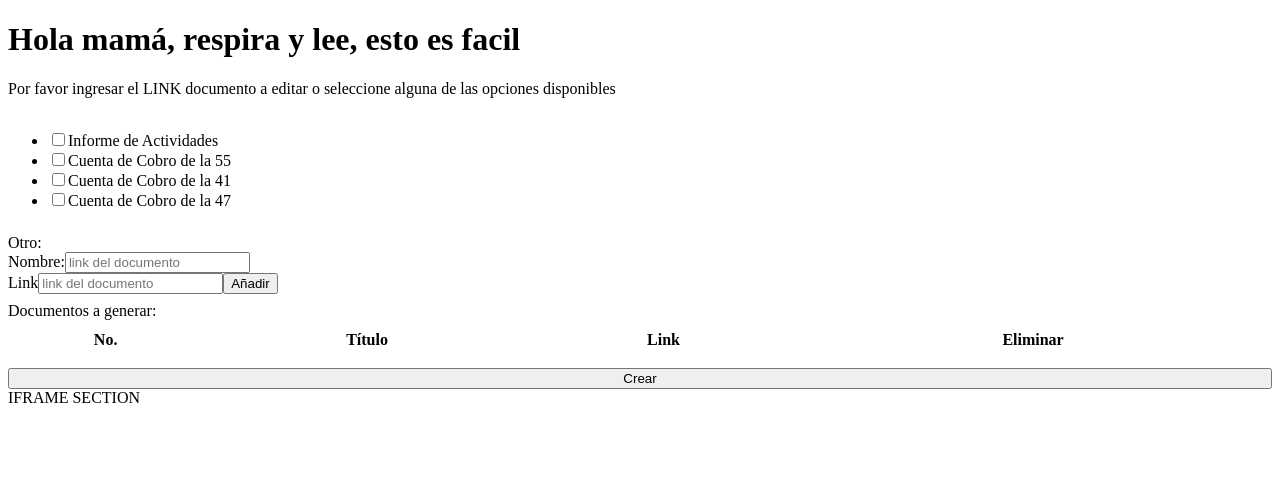
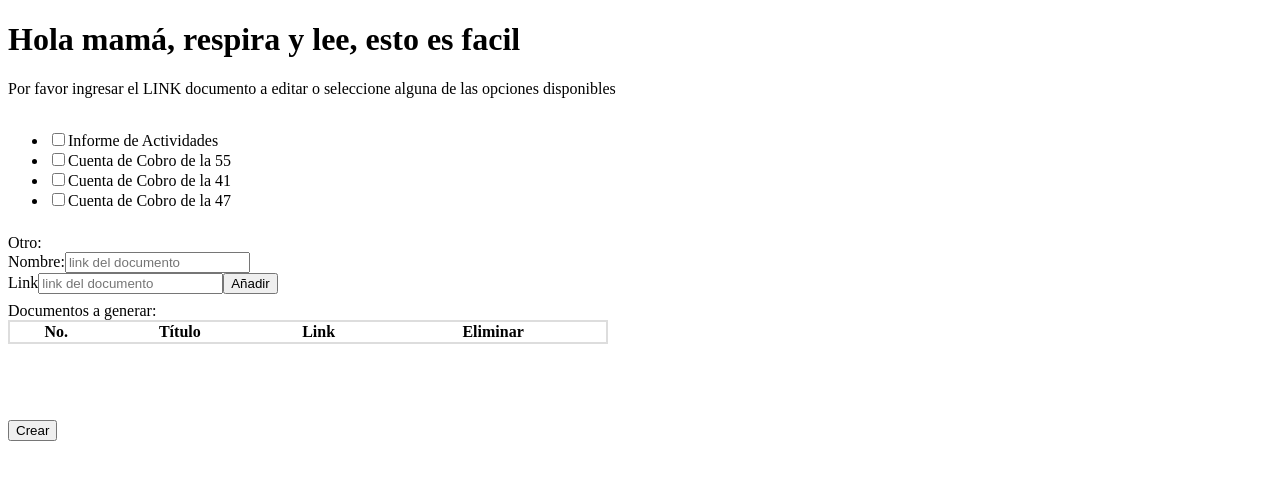
Before and after one commit to juandre1298/cuenta_de_cobro_generator, a Next.js app in the folder cuenta_de_cobro/: page / in a window 1280 px wide. Shown: the top 480 px of the page. Built offline with nearby package versions, Linux system fonts and the light colour scheme.

Commit message:
Improve the general styles

```diff
--- a/cuenta_de_cobro/components/DocDisplay.js
+++ b/cuenta_de_cobro/components/DocDisplay.js
@@ -1,23 +1,35 @@
 "use client"
 import React, { useState, useEffect } from 'react';
 import { useGeneraldocContext } from '../contexts/docContext';
+import { scssST } from '../services/helper';
 
 
 const DocDisplay = () => {
   const {docURL, docList, setDocList }=useGeneraldocContext();
 
   return (
-    <div >
-      IFRAME SECTION
-      <div id="result1">
-        {
-          docURL && <iframe src={`https://docs.google.com/document/d/${docURL}/edit`} width='1366px' height='623px' frameBorder='0'></iframe>
-        }
-        </div>
-      {docList.map(e=>{return <div key={e.id}>
-        <h2>{e.title}</h2>
-        <iframe src={e.link} width='1366px' height='623px' frameBorder='0'></iframe>
-      </div>})}
+    <div className={scssST("iframe-section")}>
+      {docList.map(e=>{
+        return <div key={`iframe-${e.id}`} id={`iframe-${e.id}`} className={scssST("editDoctSection")}>
+          <h2>{e.title}</h2>
+          <div id={e.id} className={scssST("editDoctContainer")}>
+            <iframe src={e.link} frameBorder='0'></iframe>
+            {e.listOfInputs &&
+              <form className={scssST("inputOptionsSection")}>
+                  <fieldset>
+                    <legend>Datos {e.title}</legend>
+                    {e.listOfInputs.map( (inputKey, i)=>{
+                      return <p key={i}>
+                          <label>{inputKey}</label>
+                          <input type="text"/>
+                        </p>
+                    })}
+                    <input type="submit" />
+                  </fieldset>
+              </form>
+            }
+          </div>
+        </div>})}
     </div>
   );
 };
--- a/cuenta_de_cobro/components/GeneralInfoInput.js
+++ b/cuenta_de_cobro/components/GeneralInfoInput.js
@@ -3,9 +3,8 @@
 import React, { useState, useEffect } from 'react';
 import { getInputList } from '../services/doc_service';
 import InputGenerator from './InputGenerator';
-import { driveURLIdExtractor, generateRandomId } from '../services/helper';
+import { driveURLIdExtractor, generateRandomId, scssST } from '../services/helper';
 import { useGeneraldocContext } from '../contexts/docContext';
-import st from "../styles/global.module.scss"
 
 
 const GeneralInfoInput = () => {
@@ -107,7 +106,7 @@ const GeneralInfoInput = () => {
             </li>
           ))}
         </ul>
-        <div className={[st.otherFileSelction].join(" ")}>
+        <div className={scssST("otherFileSelction")}>
           <label>Otro:</label>
           <div>
             <label>Nombre:</label>
@@ -131,6 +130,7 @@ const GeneralInfoInput = () => {
             <button onClick={handleAddOther}>Añadir</button>
           </div>
         </div>
+        <div className = {scssST("documentListSection")}>
           <label>Documentos a generar:</label>
           <table>
             <thead>
@@ -145,15 +145,15 @@ const GeneralInfoInput = () => {
               {docList.map((e, i) => (
                 <tr key={e.id}>
                   <td>{i + 1}</td>
-                <td>{e.title}</td>
+                  <td><a href={`#iframe-${e.id}`}>{e.title}</a></td>
                   <td><a href={e.link} target="_blank" rel="noopener noreferrer">link</a></td>
                   <td><button type="button" onClick={() => handleDeletButton(e.id)}>Eliminar</button></td>
                 </tr>
               ))}
             </tbody>
           </table>
-        <div></div>
           <input type="submit" value="Crear" />
+        </div>
       </form>
       {inputList.length > 0 && <InputGenerator inputList={inputList} />}
     </div>
--- a/cuenta_de_cobro/pages/index.js
+++ b/cuenta_de_cobro/pages/index.js
@@ -2,12 +2,12 @@
 
 import { createContext, useContext, useState } from 'react';
 import Head from 'next/head';
-import st from "../styles/global.module.scss"
 
 import InputGenerator from '../components/InputGenerator';
 import GeneralInfoInput from '../components/GeneralInfoInput';
 import DocDisplay from '../components/DocDisplay';
 import { GeneralDocContextProvider } from '../contexts/docContext';
+import { scssST } from '../services/helper';
 
 export default function Home() {
 
@@ -19,17 +19,15 @@ export default function Home() {
           <link rel="icon" href="/favicon.ico" />
         </Head>
         <main >
-          <div className={[st.container].join(" ")}>
+          <div className={scssST("container")}>
             <div>
               <h1>Hola mamá, respira y lee, esto es facil</h1>
               <div className='input-section'>
                 <GeneralInfoInput />
               </div>
             </div>
-            <div className={[st.result_section].join(" ")}>
-              <div className='hoja'>
+            <div className={scssST("result_section")}>
               < DocDisplay/>
-              </div>
             </div>
           </div>
         </main>
--- a/cuenta_de_cobro/services/helper.js
+++ b/cuenta_de_cobro/services/helper.js
@@ -1,4 +1,5 @@
 import { v4 as uuidv4 } from 'uuid';
+import st from "../styles/global.module.scss"
 
 export function driveURLIdExtractor(URL){
   const splitted = URL.split("/");
@@ -12,3 +13,7 @@ export function driveURLIdExtractor(URL){
 export const generateRandomId = () => {
   return uuidv4();
 };
+
+export const scssST = (styleString)=>{
+  return styleString.split(" ").map( styleClass => st[styleClass]).join(" ");
+}
--- a/cuenta_de_cobro/styles/scss_styles/input-section.scss
+++ b/cuenta_de_cobro/styles/scss_styles/input-section.scss
@@ -14,4 +14,26 @@
     display: flex;
     flex-direction: column;
   }
+  .documentListSection{
+    max-width: 600px;
+    th, td {
+      border-bottom: 1px solid #ddd;
+    }
+    table{
+      width: 100%;
+      min-height: 100px;
+      border: 2px solid #ddd;
+      border-collapse: collapse;
+      th{
+        font-weight: bold;
+      }
+      td{
+        text-align: center;
+      }
+      tbody tr:hover {
+        background-color: coral;
+        cursor: pointer;
+      }
+    }
+  }
 }
--- a/cuenta_de_cobro/styles/scss_styles/render-section.scss
+++ b/cuenta_de_cobro/styles/scss_styles/render-section.scss
@@ -1,7 +1,23 @@
+
 .result_section{
-  max-width: 850px;
+  padding: 48px 0;
   overflow: auto;
-  iframe{
+  .editDoctSection{
     width: 100%;
+    h2{
+      text-align: center;
+    };
+    .editDoctContainer{
+      display: flex;
+      gap: 64px;
+    }
+    iframe{
+      width: 100%;
+      max-width: 850px;
+      height: 100vh;
+    }
+
   }
+
+
 }
```
Lines whose indentation alone changed are shown as unchanged.
